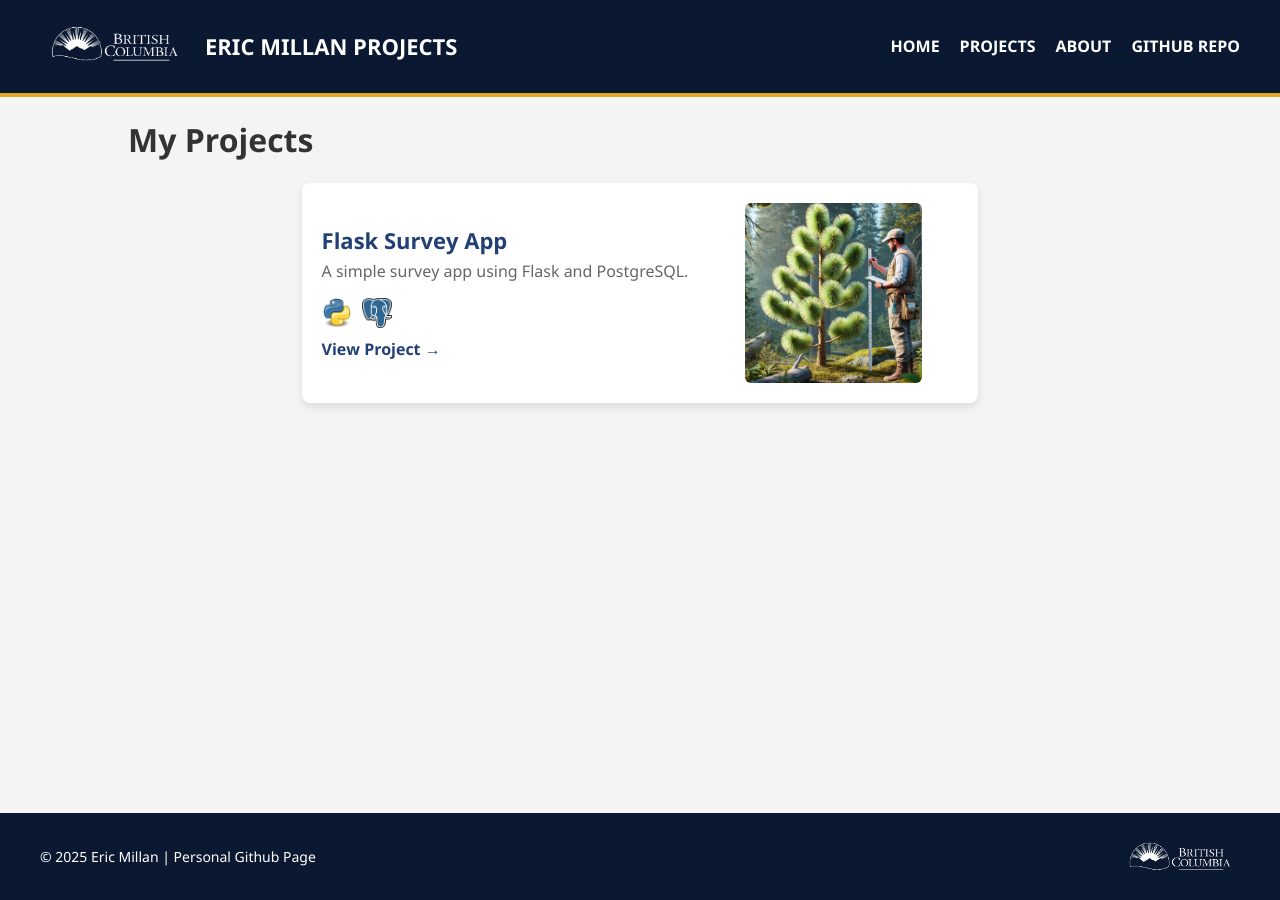
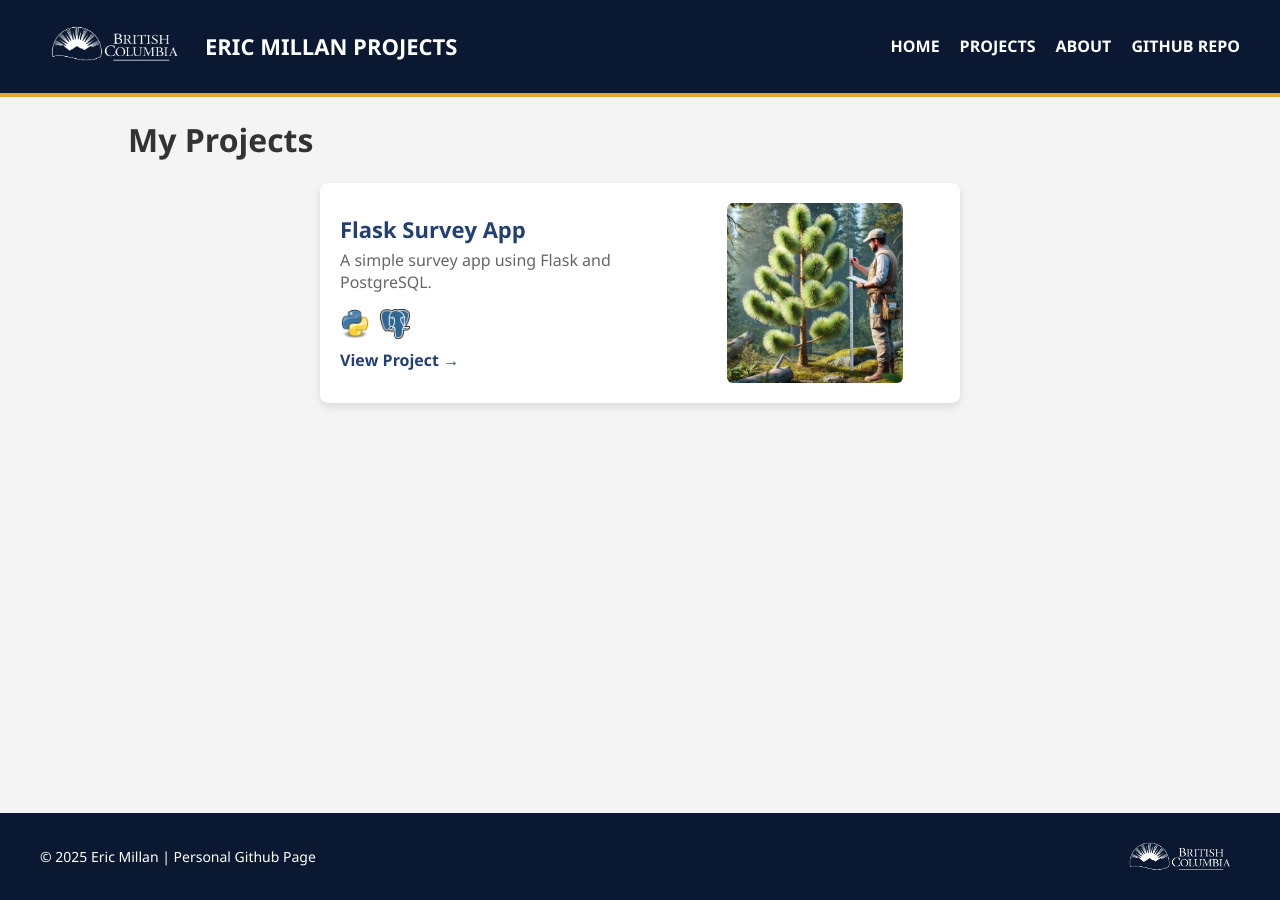
Before and after one commit to emillan-gov/emillan-gov, a Jekyll site: the page built from projects.md, in a window 1280 px wide. Built offline with Jekyll 4.4.1, drawn with Linux system fonts in a browser that asks for light colours.

Commit message:
Update styles.css

```diff
--- a/assets/styles.css
+++ b/assets/styles.css
@@ -200,23 +200,26 @@
 /*          Projects Grid         */
 /* ============================== */
 .projects-grid {
-    display: flex;
-    flex-direction: column;
+    display: grid;
+    grid-template-columns: repeat(auto-fit, minmax(500px, 1fr)); /* Two columns on wide screens */
     gap: 20px;
     margin-top: 20px;
+    justify-content: center;
 }
 
 /* Project Cards */
 .project-card {
-    display: flex;
     background: white;
     border-radius: 8px;
     box-shadow: 0px 4px 8px rgba(0, 0, 0, 0.1);
     padding: 20px;
     transition: transform 0.2s ease-in-out;
+    display: flex;
+    flex-direction: row;
     align-items: center;
     justify-content: space-between;
-    max-width: 900px;
+    width: 100%;
+    max-width: 600px; /* Prevents cards from becoming too wide */
     margin: auto;
 }
 
@@ -284,27 +287,4 @@
 }
 
 /* ============================== */
-/*         Responsive Fixes       */
-/* ============================== */
-@media (max-width: 768px) {
-    .navbar-links {
-        display: none;
-    }
-    .navbar-menu {
-        display: block;
-    }
-
-    .project-card {
-        flex-direction: column;
-        text-align: center;
-    }
-
-    .project-info {
-        padding-right: 0;
-        margin-bottom: 15px;
-    }
-
-    .project-image-container {
-        width: 100%;
-    }
-}
+/*
```
